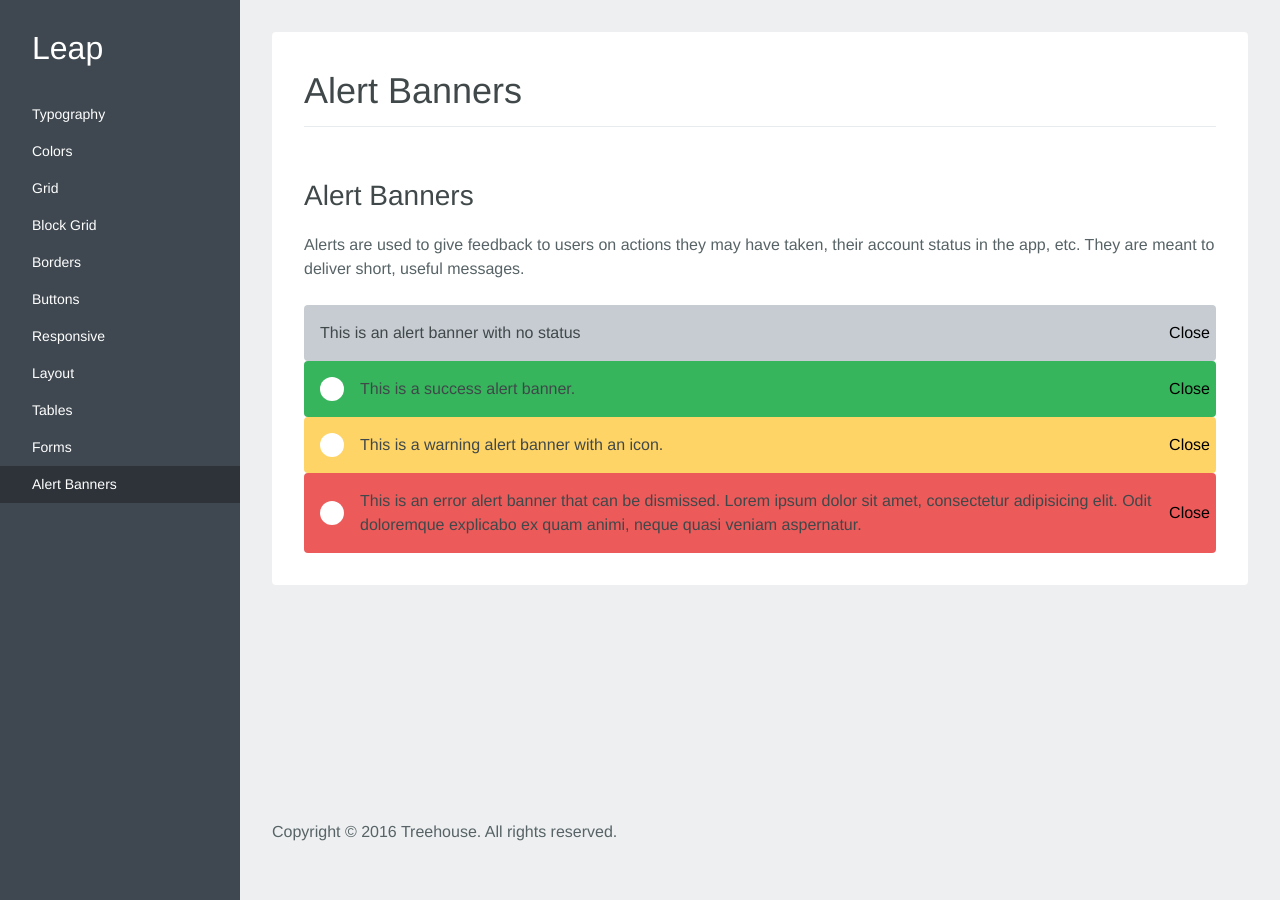
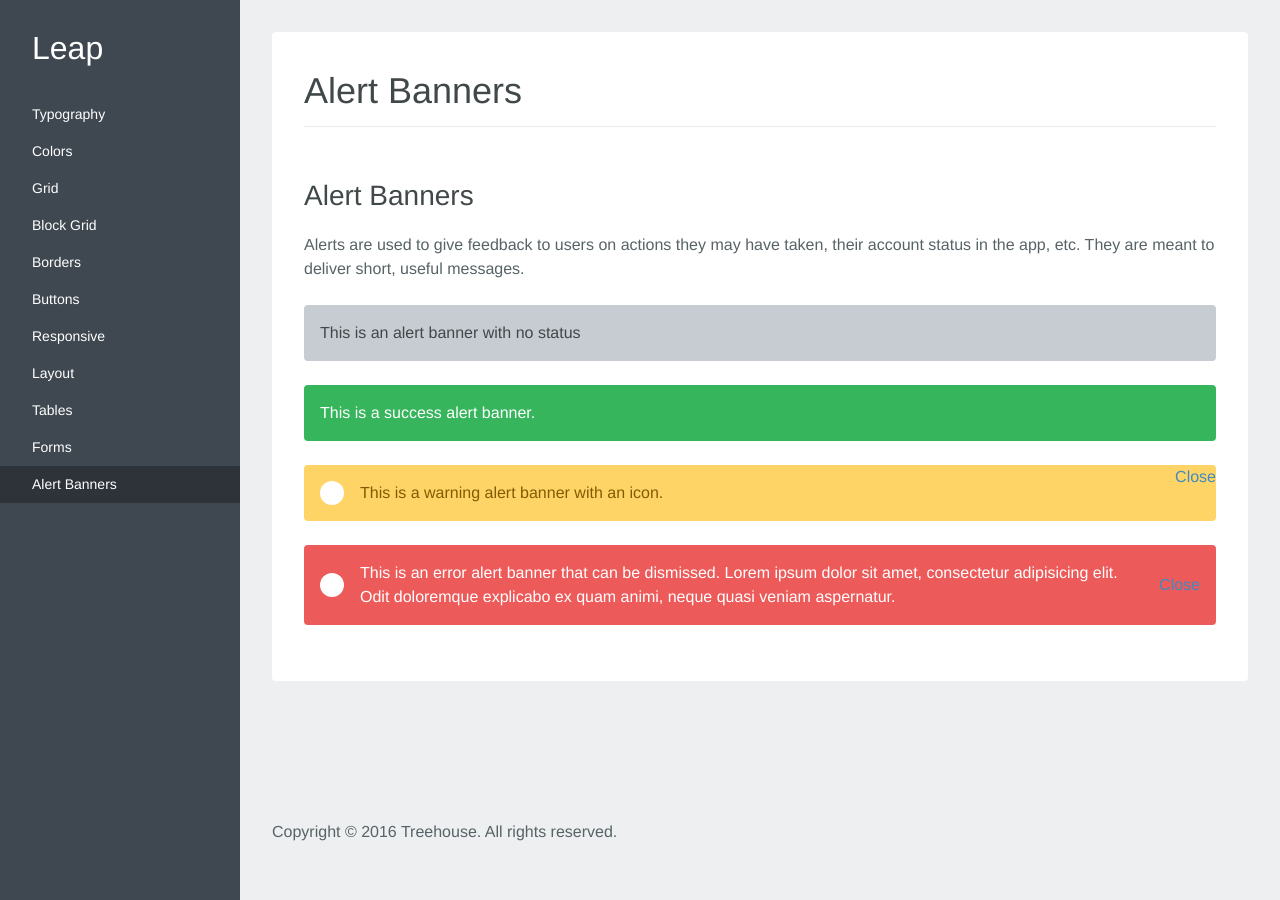
Before and after one commit to treehouse/project-leap, a Jekyll site: the page built from alert-banners.html, in a window 1280 px wide. Built offline with Jekyll 4.4.1, drawn with Linux system fonts in a browser that asks for light colours; some web fonts are replaced.

Commit message:
adding in more styling

```diff
--- a/_sass/leap/modules/_alert-banners.sass
+++ b/_sass/leap/modules/_alert-banners.sass
@@ -27,11 +27,25 @@
   &-message
     display: inline-block
     color: text-color(dark)
+    padding-right: 5rem
+    .alert-banner-success &,
+    .alert-banner-error &
+      color: #fff
+    .alert-banner-warning &
+      color: darken(ui-color(yellow), 45%)
+  // Styling if there is an action
+  // This can either be a close icon, or a normal button
   &-action
-    +appearance(none)
-    background-color: transparent
-    border: none
     position: absolute
-    top: 0
-    right: 0
-    bottom: 0
+    top: 50%
+    right: 1rem
+    transform: translateY(-50%)
+    display: block
+    &-close
+      background-color: transparent
+      border: none
+      position: absolute
+      top: 0
+      right: 0
+      bottom: 0
+      display: block
--- a/alert-banners.html
+++ b/alert-banners.html
@@ -10,25 +10,22 @@ navigation_weight: 12
   <h2 class="m-b-1-xs">Alert Banners</h2>
   <p class="m-b-2-xs">Alerts are used to give feedback to users on actions they may have taken, their account status in the app, etc. They are meant to deliver short, useful messages.</p>
 
-  <div class="alert-banner">
+  <div class="alert-banner m-b-2-xs">
     <p class="alert-message">This is an alert banner with no status</p>
-    <button class="alert-action">Close</button>
   </div>
 
-  <div class="alert-banner alert-banner-success">
-    <span class="alert-icon circle"></span>
+  <div class="alert-banner alert-banner-success m-b-2-xs">
     <p class="alert-message">This is a success alert banner.</p>
-    <button class="alert-action">Close</button>
   </div>
-  <div class="alert-banner alert-banner-warning">
+  <div class="alert-banner alert-banner-warning m-b-2-xs">
     <span class="alert-icon circle"></span>
     <p class="alert-message">This is a warning alert banner with an icon.</p>
-    <button class="alert-action">Close</button>
+    <a class="alert-action-close">Close</a>
   </div>
-  <div class="alert-banner alert-banner-error">
+  <div class="alert-banner alert-banner-error m-b-2-xs">
     <span class="alert-icon circle"></span>
     <p class="alert-message">This is an error alert banner that can be dismissed. Lorem ipsum dolor sit amet, consectetur adipisicing elit. Odit doloremque explicabo ex quam animi, neque quasi veniam aspernatur.</p>
-    <button class="alert-action">Close</button>
+    <a class="alert-action">Close</a>
   </div>
 
 
```
